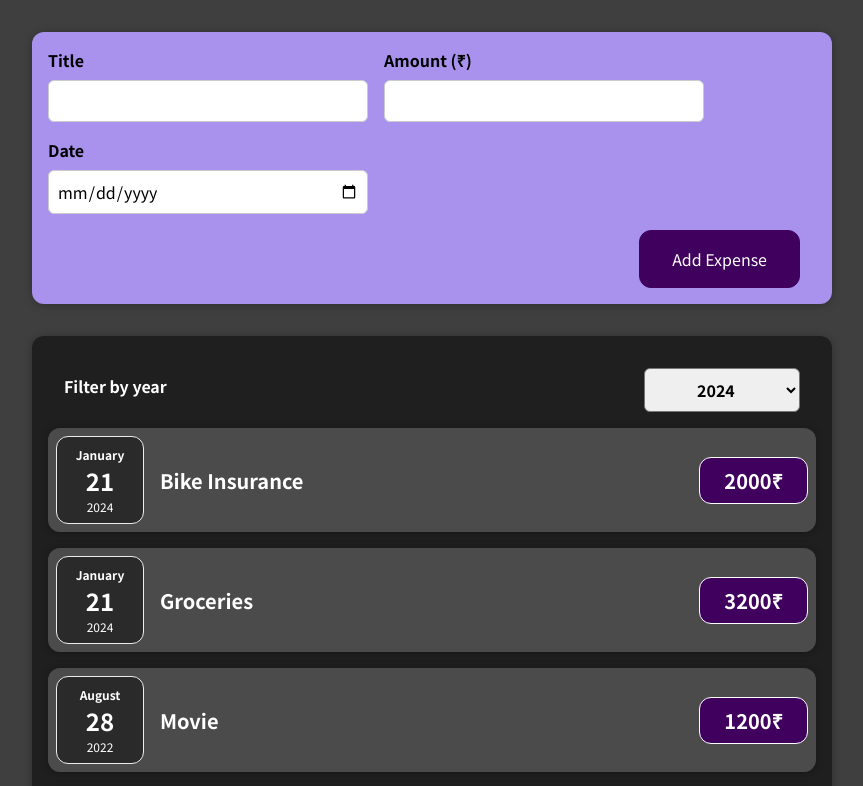
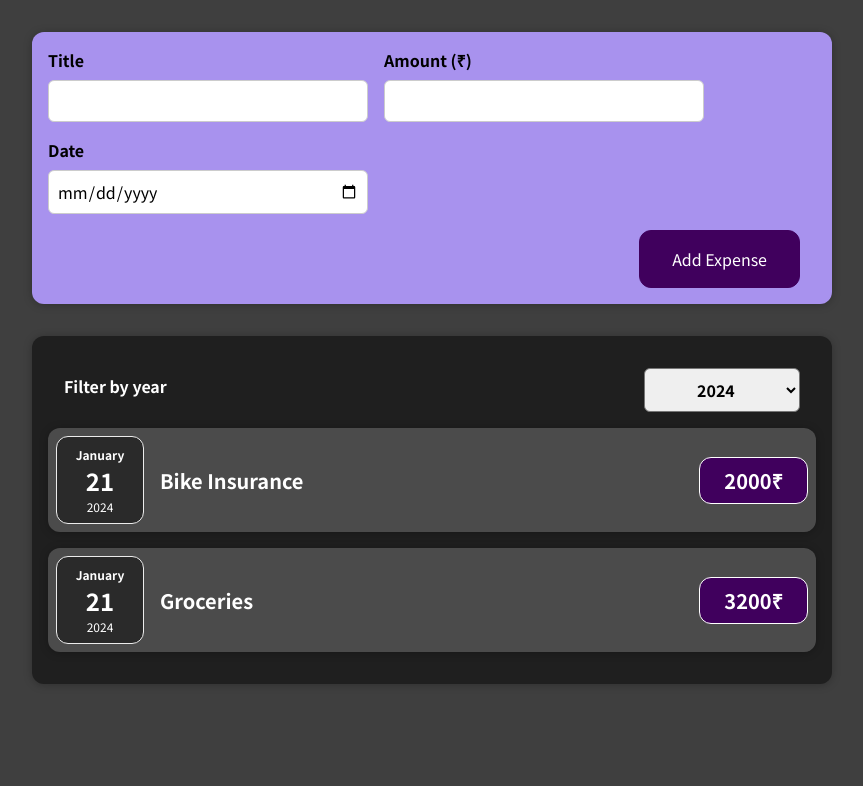
Before and after one commit to vithran21/ExpenseTracker_React_App, a React (Create React App) app: page / in a window 1280 px wide. Shown: the top 786 px of the page, without its empty margins (208-1071 px from the left). Built offline with nearby package versions, Linux system fonts and the light colour scheme.

Commit message:
Logic change for Filtered Expense Items

```diff
--- a/src/components/Expenses/Expenses.js
+++ b/src/components/Expenses/Expenses.js
@@ -11,20 +11,30 @@
     setFilteredYear(selectedYear);
   };
 
+  const filteredExpenses = props.items.filter((expense) => {
+    return expense.date.getFullYear().toString() === filteredYear
+  })
+
+  let expensesContent = <p>No expenses found.</p>
+
+  if (filteredExpenses.length > 0) {
+    expensesContent = filteredExpenses.map((expense) => (
+      <ExpenseItem
+        key={expense.id}
+        title={expense.title}
+        amount={expense.amount}
+        date={expense.date}
+      />
+    ))
+  }
+
   return (
     <Card className="expenses">
       <ExpensesFilter
         selected={filteredYear}
         onChangeFilter={filterChangeHandler}
       />
-      {props.items.map((expense) => (
-        <ExpenseItem
-          key={expense.id}
-          title={expense.title}
-          amount={expense.amount}
-          date={expense.date}
-        />
-      ))}
+      {expensesContent}
     </Card>
   );
 }
```
